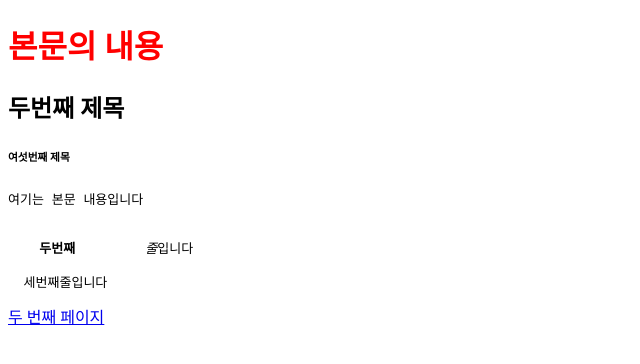
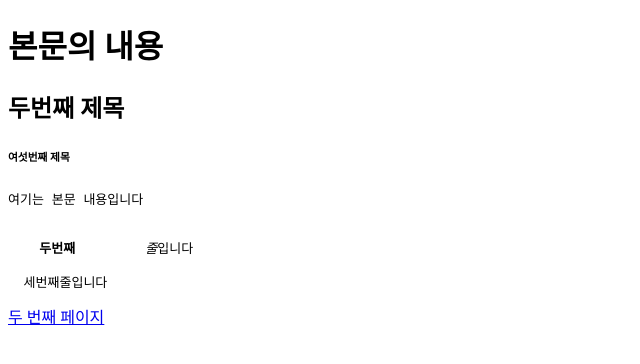
Before and after one commit to cycorld/ewha, a plain HTML site: page index.html in a window 1280 px wide. Shown: the whole page, without its empty margins (0-640 px from the left). Drawn offline with Linux system fonts and the light colour scheme.

Commit message:
Update index.html

```diff
--- a/index.html
+++ b/index.html
@@ -5,7 +5,7 @@
     <meta charset="utf8">
   </head>
   <body>
-    <h1 style="color: red">본문의 내용</h1>
+    <h1 style="font-color: red;">본문의 내용</h1>
     <h2>두번째 제목</h2>
     <h6>여섯번째 제목</h6>
     <pre>여기는 본문 내용입니다<br>
```
